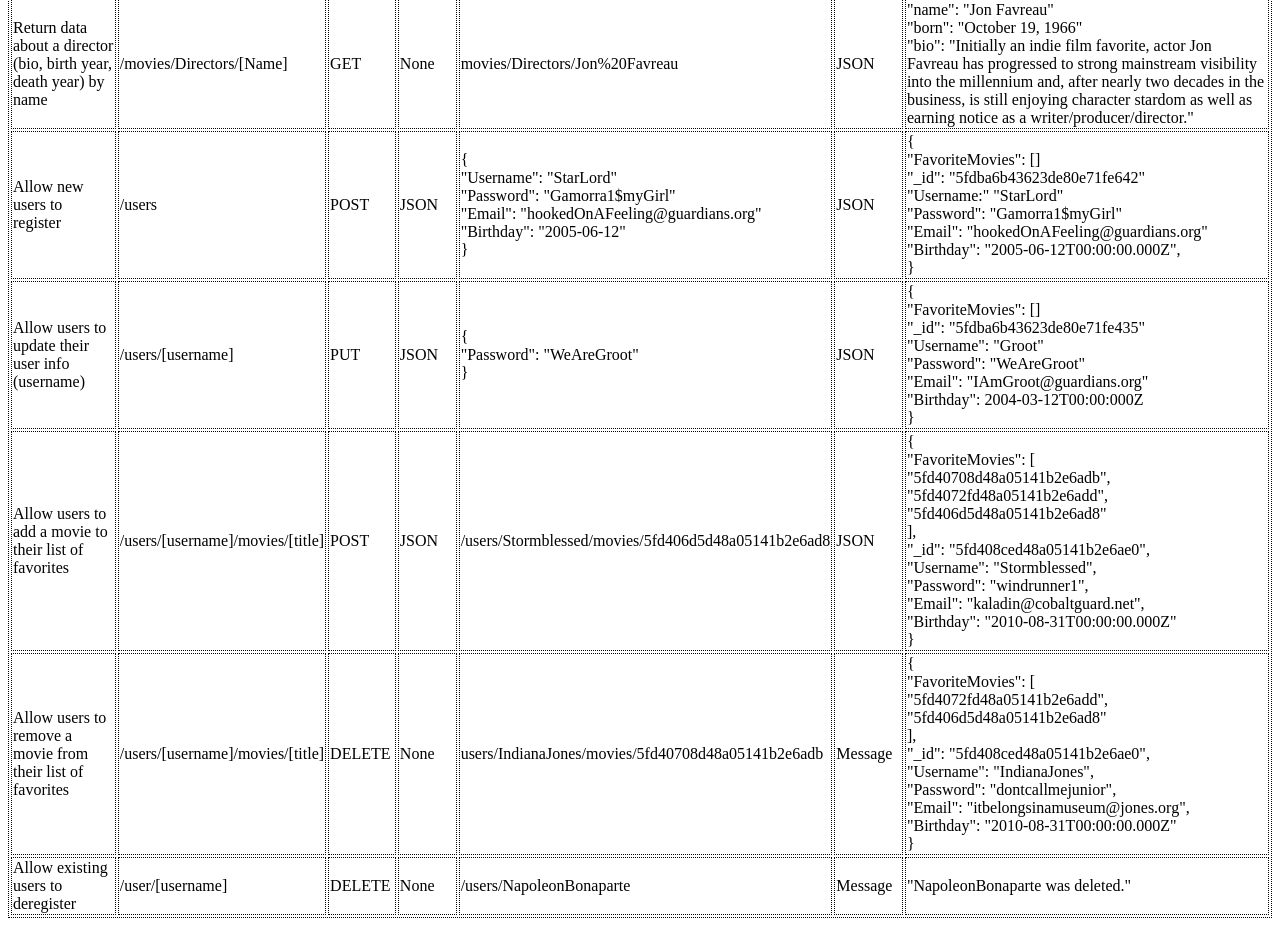
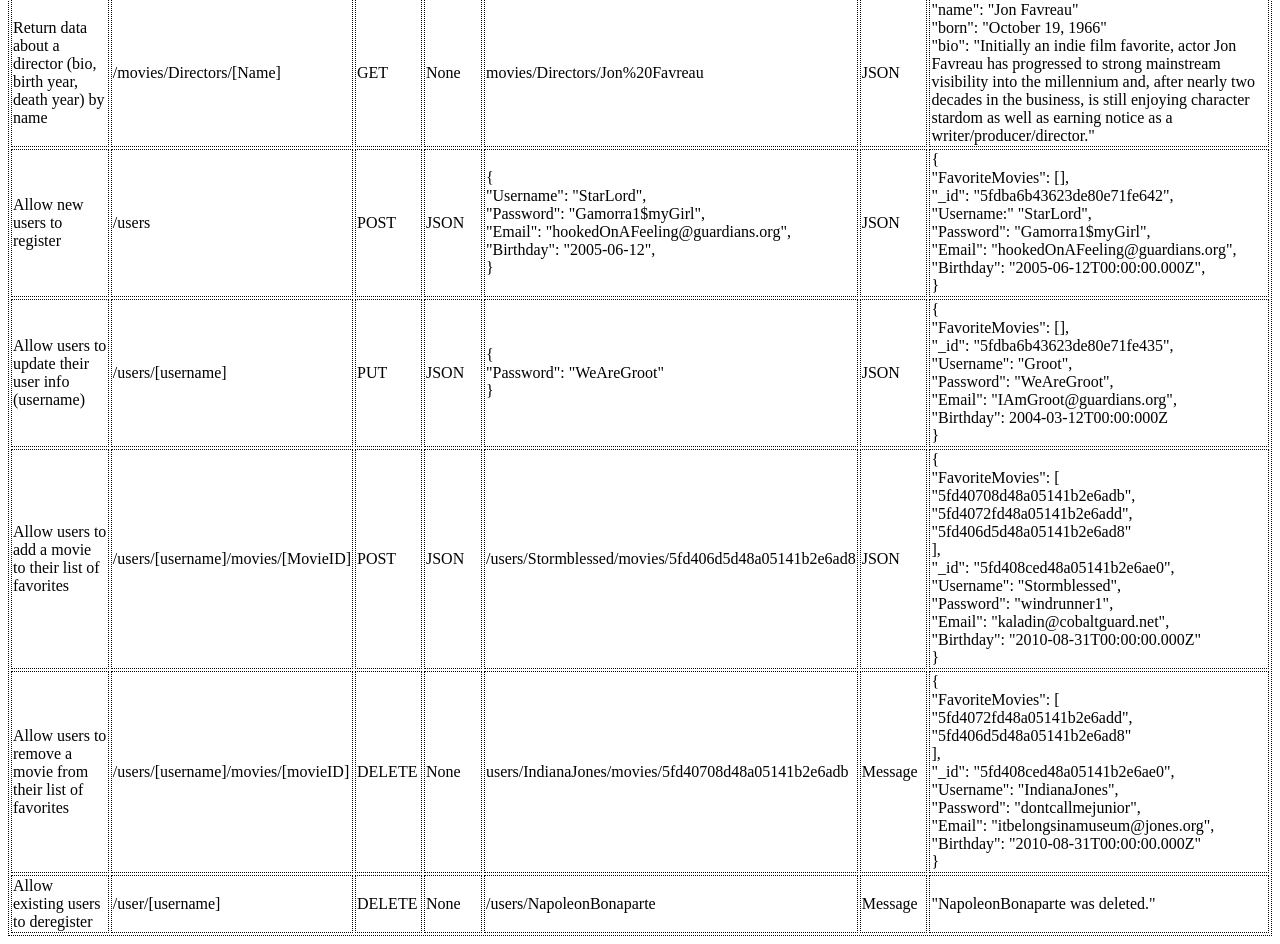
Before and after one commit to McCotter36/movie-api, a website: page public/documentation.html in a window 1280 px wide. Shown: the part 561-1505 px from the top of the page. Drawn offline with Linux system fonts and the light colour scheme.

```diff
--- a/public/documentation.html
+++ b/public/documentation.html
@@ -65,9 +65,19 @@
         <td>/users</td>
         <td>POST</td>
         <td>JSON</td>
-        <td>{<br>"Username": "StarLord"<br>"Password": "Gamorra1$myGirl"<br>  "Email": "hookedOnAFeeling@guardians.org"<br> "Birthday": "2005-06-12"<br>}</td>
+        <td>{<br>"Username": "StarLord",<br>
+          "Password": "Gamorra1$myGirl",<br>
+          "Email": "hookedOnAFeeling@guardians.org",<br>
+          "Birthday": "2005-06-12",<br>
+          }</td>
         <td>JSON</td>
-        <td>{<br>"FavoriteMovies": []<br> "_id": "5fdba6b43623de80e71fe642"<br>"Username:" "StarLord"<br> "Password": "Gamorra1$myGirl"<br>"Email": "hookedOnAFeeling@guardians.org"<br>  "Birthday": "2005-06-12T00:00:00.000Z",<br>}</td>
+        <td>{<br>"FavoriteMovies": [],<br>
+          "_id": "5fdba6b43623de80e71fe642",<br>
+          "Username:" "StarLord",<br>
+          "Password": "Gamorra1$myGirl",<br>
+          "Email": "hookedOnAFeeling@guardians.org",<br>
+          "Birthday": "2005-06-12T00:00:00.000Z",<br>
+          }</td>
       </tr>
       <tr>
         <td>Allow users to update their user info (username)</td>
@@ -77,17 +87,17 @@
         <td>{<br>"Password": "WeAreGroot"<br>}</td>
         <td>JSON</td>
         <td>{<br>
-          "FavoriteMovies": []<br>
-          "_id": "5fdba6b43623de80e71fe435"<br>
-          "Username": "Groot"<br>
-          "Password": "WeAreGroot"<br>
-          "Email": "IAmGroot@guardians.org"<br>
+          "FavoriteMovies": [],<br>
+          "_id": "5fdba6b43623de80e71fe435",<br>
+          "Username": "Groot",<br>
+          "Password": "WeAreGroot",<br>
+          "Email": "IAmGroot@guardians.org",<br>
           "Birthday": 2004-03-12T00:00:000Z<br>
           }</td>
       </tr>
       <tr>
         <td>Allow users to add a movie to their list of favorites</td>
-        <td>/users/[username]/movies/[title]</td>
+        <td>/users/[username]/movies/[MovieID]</td>
         <td>POST</td>
         <td>JSON</td>
         <td>/users/Stormblessed/movies/5fd406d5d48a05141b2e6ad8</td>
@@ -107,7 +117,7 @@
       </tr>
       <tr>
         <td>Allow users to remove a movie from their list of favorites</td>
-        <td>/users/[username]/movies/[title]</td>
+        <td>/users/[username]/movies/[movieID]</td>
         <td>DELETE</td>
         <td>None</td>
         <td>users/IndianaJones/movies/5fd40708d48a05141b2e6adb</td>
```
Also changed, not shown: auth.js (+8 -5 lines), index.js (+11 -23 lines).
